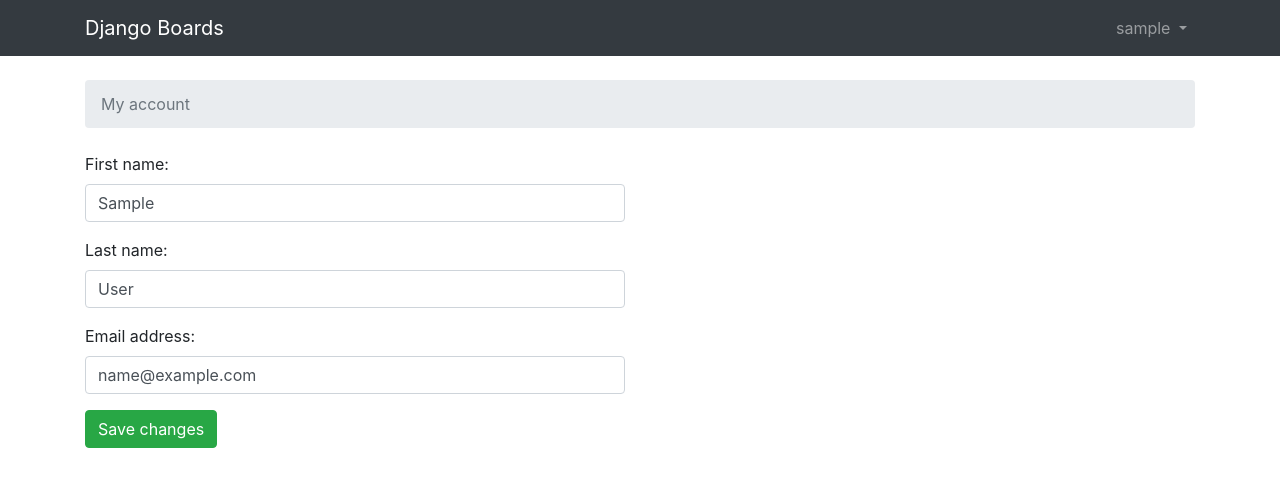
After one commit to alimgee/django-forum, a Django app: page /settings/account/ in a window 1280 px wide. The commit adds this page. Shown: the top 487 px of the page. Run offline with Django 4.2, Linux system fonts and the light colour scheme; the visitor is signed in with stand-in values (Sample User, id 1); some libraries are stand-ins or nearby versions; some web fonts are replaced.

Commit message:
Adding an user account view

```diff
--- a/accounts/views.py
+++ b/accounts/views.py
@@ -2,6 +2,12 @@ from django.shortcuts import render, redirect
 from django.contrib.auth.forms import UserCreationForm
 from django.contrib.auth import login as auth_login
 from .forms import SignUpForm
+from django.contrib.auth.decorators import login_required
+from django.contrib.auth.models import User
+from django.urls import reverse_lazy
+from django.utils.decorators import method_decorator
+from django.views.generic import UpdateView
+
 
 def signup(request):
     if request.method == 'POST':
@@ -14,3 +20,13 @@ def signup(request):
         form = SignUpForm()
 
     return render(request, 'signup.html', {'form': form})
+
+
+class UserUpdateView(UpdateView):
+    model = User
+    fields = ('first_name', 'last_name', 'email', )
+    template_name = 'my_account.html'
+    success_url = reverse_lazy('my_account')
+
+    def get_object(self):
+        return self.request.user
--- a/forum/urls.py
+++ b/forum/urls.py
@@ -60,4 +60,5 @@ urlpatterns = [
         name='password_change_done'),
     path('settings/password/', auth_views.PasswordChangeView.as_view(template_name='password_change.html'),
         name='password_change'),
+    path('settings/account/', account_views.UserUpdateView.as_view(), name='my_account'),
 ]
--- a/templates/base.html
+++ b/templates/base.html
@@ -30,7 +30,7 @@
                 {{ user.username }}
               </a>
               <div class="dropdown-menu dropdown-menu-right" aria-labelledby="userMenu">
-                <a class="dropdown-item" href="#">My account</a>
+                <a class="dropdown-item" href="{% url 'my_account' %}">My account</a>
                 <a class="dropdown-item" href="{% url 'password_change' %}"">Change password</a>
                 <div class="dropdown-divider"></div>
                 <a class="dropdown-item" href="{% url 'logout' %}">Log out</a>
--- /dev/null
+++ b/templates/my_account.html
@@ -0,0 +1,19 @@
+{% extends 'base.html' %}
+
+{% block title %}My account{% endblock %}
+
+{% block breadcrumb %}
+  <li class="breadcrumb-item active">My account</li>
+{% endblock %}
+
+{% block content %}
+  <div class="row">
+    <div class="col-lg-6 col-md-8 col-sm-10">
+      <form method="post" novalidate>
+        {% csrf_token %}
+        {% include 'includes/form.html' %}
+        <button type="submit" class="btn btn-success">Save changes</button>
+      </form>
+    </div>
+  </div>
+{% endblock %}}
```
